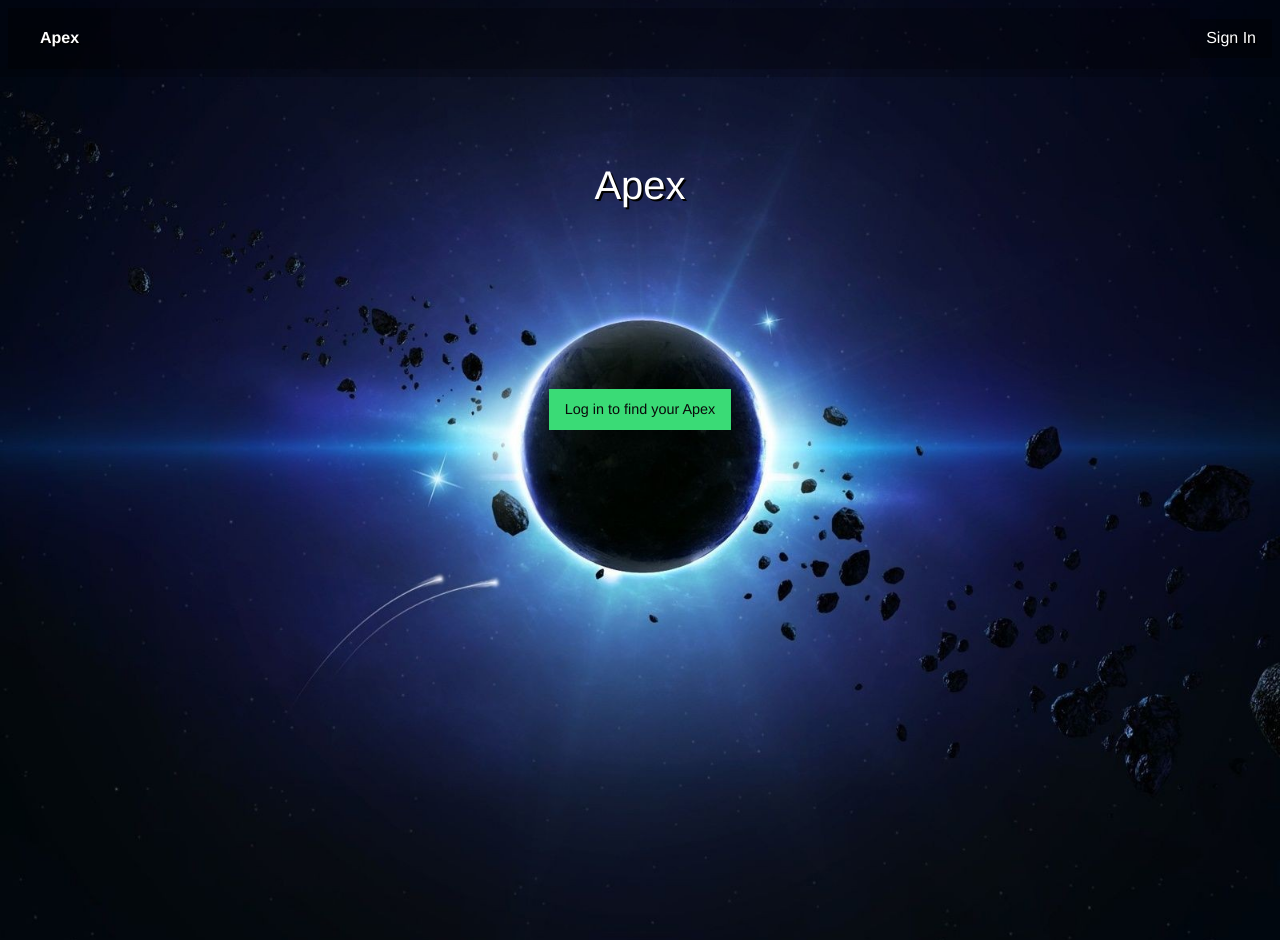
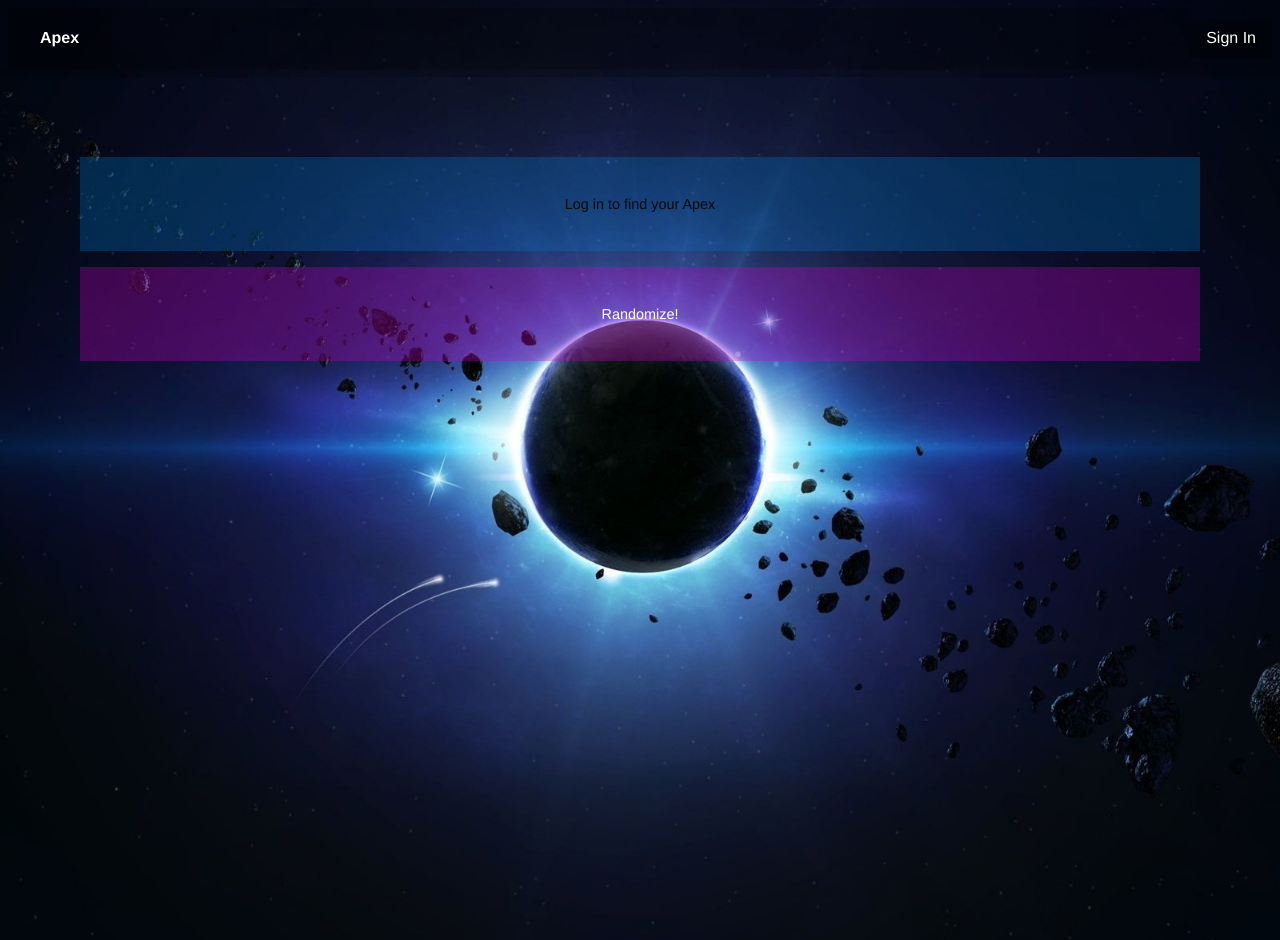
Before and after one commit to fletch-mkii/apex, a Rails app: page / in a window 1280 px wide. Run offline with Rails 7, Linux system fonts and the light colour scheme; data that the repository does not hold is empty; style sheets or scripts are compiled from the project's sources; parts of the project's set-up code (start-up, migrations or seed data) failed here and were passed over; some libraries are stand-ins or nearby versions.

Commit message:
home page button changes

```diff
--- a/app/assets/stylesheets/application.scss
+++ b/app/assets/stylesheets/application.scss
@@ -23,3 +23,26 @@
 html {
   text-shadow: 2px 2px #000000;
 }
+
+.button {
+  width: 100%;
+  height: 10%;
+}
+
+.success.button {
+  background-color: rgba(0, 120, 200, 0.3);
+
+  &:hover {
+    color: black;
+    background-color: rgba(0, 255, 200, 0.8);
+  }
+}
+
+.alert.button {
+  background-color: rgba(200, 0, 200, 0.3);
+
+  &:hover {
+    color: black;
+    background-color: rgba(250, 0, 200, 0.8);
+  }
+}
--- a/app/assets/stylesheets/home_styling.scss
+++ b/app/assets/stylesheets/home_styling.scss
@@ -1,6 +1,3 @@
-.button {
-  background-color: #333;
-}
 
 .overlay-container {
   position: relative;
@@ -27,42 +24,3 @@
   transform: translateX(-50%) translateY(-50%);
   background-size: cover;
 }
-//
-// .circle-bg {
-//   margin-top: -2rem;
-//   text-align: center;
-//   opacity: 0.9;
-//   border-radius: 50%;
-//   height: 12rem;
-//   width: 12rem;
-//   @media only screen and (min-width: 64.063em) {
-//     margin: 0 auto;
-//     margin-top: 2rem;
-//     height: 13rem;
-//     width: 13rem;
-//   }
-//   p {
-//     position: relative;
-//     top: 50%;
-//     transform: translateY(-50%);
-//   }
-// }
-//
-// .personal-star {
-//   @extend .circle-bg;
-//   background: #333;
-//   color: #fff;
-//   z-index: 9999999;
-//   position: relative;
-//   @media only screen and (min-width: 64.063em) {
-//     margin-right: 10rem;
-//   }
-// }
-//
-// .random-star {
-//   @extend .circle-bg;
-//   background: #F2F1EF;
-//   p {
-//     padding: 2rem;
-//   }
-// }
--- a/app/assets/stylesheets/profile_styling.scss
+++ b/app/assets/stylesheets/profile_styling.scss
@@ -35,7 +35,7 @@ a {
 
   .service-description {
     position: relative;
-    width: 20%;
+    width: 100%;
     margin: 0 auto;
     opacity: 0;
     -webkit-transition: all 600ms cubic-bezier(0.68, -0.55, 0.265, 1.55);
@@ -46,7 +46,7 @@ a {
   }
 
   .service-icon-box > img.service-icon {
-	  width: 40px;
+	  width: 5rem;
   }
 
   &:hover {
--- a/app/views/homes/index.html.erb
+++ b/app/views/homes/index.html.erb
@@ -1,14 +1,19 @@
 <div class="overlay-container">
-  <div class="row text-center overlay small-centered small-12 columns header">
-    <h2 class="title">Apex</h2>
-    <p></p>
-  </div>
-  <div class="row text-center overlay small-centered small-12 columns">
-    <% if user_signed_in? %>
-      <%= button_to "Find Your Apex", edit_user_registration_path, method: "patch", class: "success button" %>
-    <% else %>
-      <%= button_to "Log in to find your Apex", new_user_session_path, class: "success button" %>
-    <% end %>
+  <div class="row">
+    <div class="text-center overlay small-centered">
+      <% if user_signed_in? %>
+        <div class="medium-4 columns">
+          <%= button_to "Find Your Apex", edit_user_registration_path, method: "patch", class: "success button round" %>
+        </div>
+      <% else %>
+        <div class="medium-4 columns">
+          <%= button_to "Log in to find your Apex", new_user_session_path, class: "success button round" %>
+        </div>
+      <% end %>
+      <div class="medium-4 columns">
+        <%= button_to "Randomize!", star_path(rand(Star.count)), method: "get", class: "alert button radius" %>
+      </div>
+    </div>
   </div>
 </div>
 
```
Also changed, not shown: app/views/users/show.html.erb (+13 -6 lines), app/assets/images/githublogo.png (deleted), app/assets/images/star_thumb.png (added).
